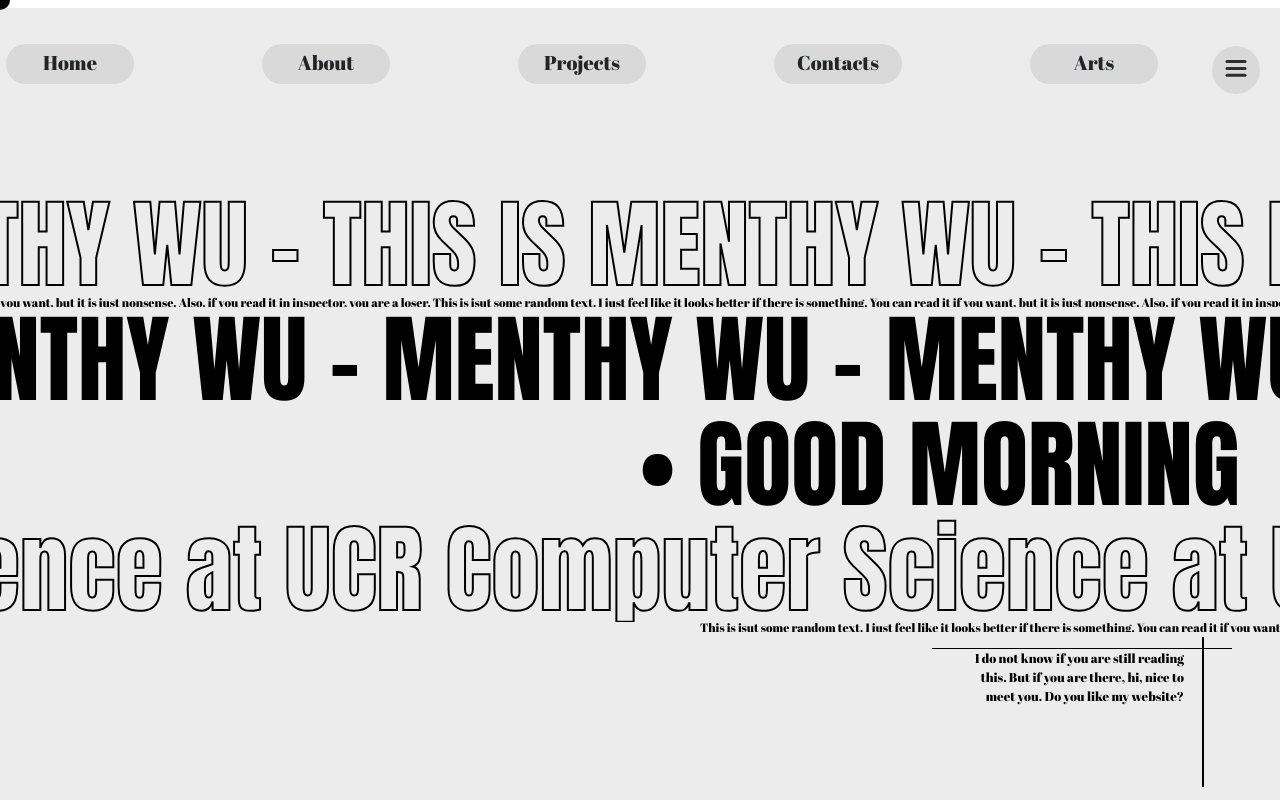
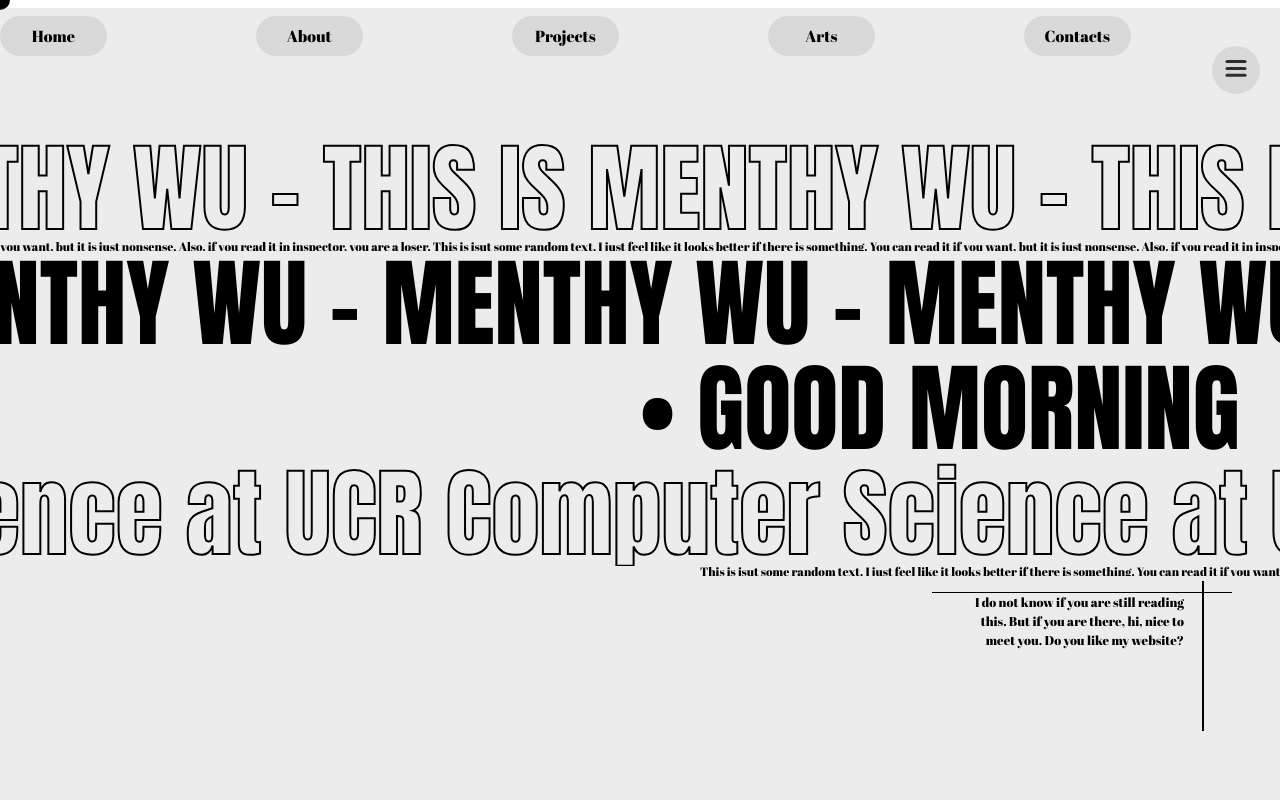
Before and after one commit to menthy-wu/menthy-wu.github.io, a Next.js app: page / in a window 1280 px wide. Shown: the top 800 px of the page. Built offline with nearby package versions, Linux system fonts and the light colour scheme.

Commit message:
fix bugs

```diff
--- a/components/Footer.jsx
+++ b/components/Footer.jsx
@@ -30,7 +30,7 @@ const Footer = ({ setCursorVariant }) => {
         transition={{ type: "spring", stiffness: 500 }}
         target="_blank"
         rel="noreferrer"
-        href="mailto:wumengxuan0728@gmail.com"
+        href="https://www.instagram.com/wmx_owo/"
         className="text-black hover:text-black"
       >
         <FaInstagram className="text-6xl" />
@@ -42,7 +42,7 @@ const Footer = ({ setCursorVariant }) => {
         transition={{ type: "spring", stiffness: 500 }}
         target="_blank"
         rel="noreferrer"
-        href="mailto:wumengxuan0728@gmail.com"
+        href="https://linkedin.com/in/mengxuan-wu"
         className="text-black hover:text-black"
       >
         <FaLinkedin className="text-6xl" />
@@ -54,7 +54,7 @@ const Footer = ({ setCursorVariant }) => {
         transition={{ type: "spring", stiffness: 500 }}
         target="_blank"
         rel="noreferrer"
-        href="mailto:wumengxuan0728@gmail.com"
+        href="https://github.com/menthy-wu"
         className="text-black hover:text-black"
       >
         <FaGithub className="text-6xl" />
--- a/components/Nav.jsx
+++ b/components/Nav.jsx
@@ -2,11 +2,62 @@ import React from "react";
 import MenuButton from "./MenuButton";
 import Link from "next/link";
 import MovingButton from "./MovingButton";
+import { motion } from "framer-motion";
 
 const Nav = ({ setCursorVariant }) => {
   return (
     <div className="flex justify-between my-2 w-full">
-      <MovingButton text="Home" setCursorVariant={setCursorVariant} link="/" />
+      <motion.a
+        onMouseEnter={() => setCursorVariant("hover")}
+        onMouseLeave={() => setCursorVariant("default")}
+        whileHover={{ scale: 1.2 }}
+        transition={{ type: "spring", stiffness: 500 }}
+        href="/"
+        className="bg-nav rounded-full w-1/12 text-center font-abril md:p-2 text-black hover:text-black hover:no-underline"
+      >
+        Home
+      </motion.a>
+      <motion.a
+        onMouseEnter={() => setCursorVariant("hover")}
+        onMouseLeave={() => setCursorVariant("default")}
+        whileHover={{ scale: 1.2 }}
+        transition={{ type: "spring", stiffness: 500 }}
+        href="/#about"
+        className="bg-nav rounded-full w-1/12 text-center font-abril md:p-2 text-black hover:text-black hover:no-underline"
+      >
+        About
+      </motion.a>
+      <motion.a
+        onMouseEnter={() => setCursorVariant("hover")}
+        onMouseLeave={() => setCursorVariant("default")}
+        whileHover={{ scale: 1.2 }}
+        transition={{ type: "spring", stiffness: 500 }}
+        href="/#projects"
+        className="bg-nav rounded-full w-1/12 text-center font-abril md:p-2 text-black hover:text-black hover:no-underline"
+      >
+        Projects
+      </motion.a>
+      <motion.a
+        onMouseEnter={() => setCursorVariant("hover")}
+        onMouseLeave={() => setCursorVariant("default")}
+        whileHover={{ scale: 1.2 }}
+        transition={{ type: "spring", stiffness: 500 }}
+        href="/#arts"
+        className="bg-nav rounded-full w-1/12 text-center font-abril md:p-2 text-black hover:text-black hover:no-underline"
+      >
+        Arts
+      </motion.a>
+      <motion.a
+        onMouseEnter={() => setCursorVariant("hover")}
+        onMouseLeave={() => setCursorVariant("default")}
+        whileHover={{ scale: 1.2 }}
+        transition={{ type: "spring", stiffness: 500 }}
+        href="/#contacts"
+        className="bg-nav rounded-full w-1/12 text-center font-abril md:p-2 text-black hover:text-black hover:no-underline"
+      >
+        Contacts
+      </motion.a>
+      {/* <MovingButton text="Home" setCursorVariant={setCursorVariant} link="/" />
       <MovingButton
         text="About"
         setCursorVariant={setCursorVariant}
@@ -26,7 +77,7 @@ const Nav = ({ setCursorVariant }) => {
         text="Arts"
         setCursorVariant={setCursorVariant}
         link="/#arts"
-      />
+      /> */}
       <div className="" />
     </div>
   );
```
